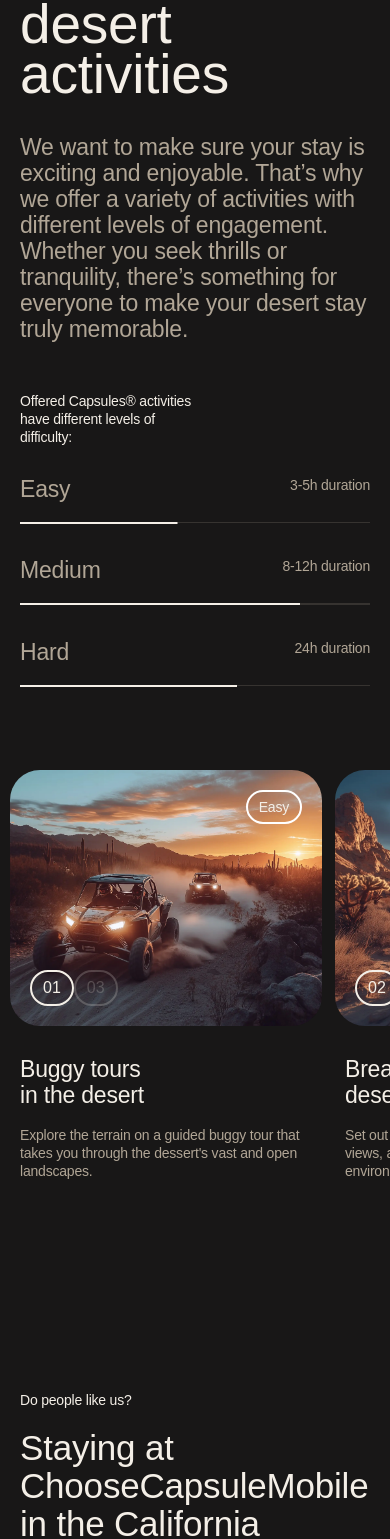
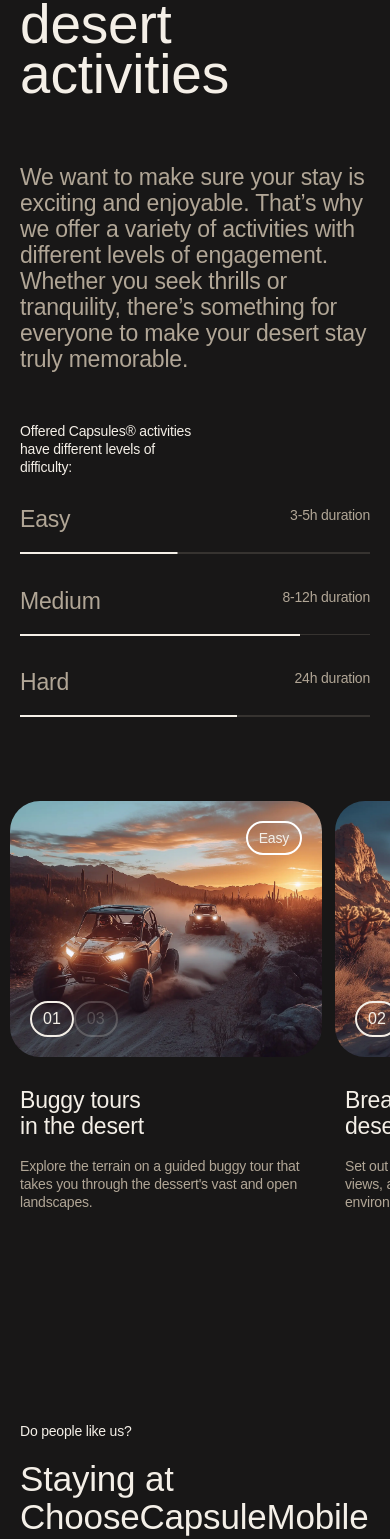
Before and after one commit to aljaz-ferenc/capsules, a React (Vite) app: page / in a window 390 px wide. Shown: the part 6780-8319 px from the top of the page. Built offline with nearby package versions, Linux system fonts and the light colour scheme; a web font is replaced by a local one.

Commit message:
add desktop version of Activities

```diff
--- /dev/null
+++ b/src/components/activities/ActivitiesDesktop.tsx
@@ -0,0 +1,50 @@
+import { useScroll, useTransform, motion } from "motion/react";
+import { useRef } from "react";
+import { activities } from "../../data/activities.ts";
+
+export default function ActivitiesDesktop() {
+	const containerRef = useRef<HTMLDivElement>(null);
+	const { scrollYProgress } = useScroll({
+		target: containerRef,
+		offset: ["start start", "end end"],
+	});
+	const x = useTransform(scrollYProgress, [0, 1], ["0%", `-${47.7}%`]);
+
+	return (
+		<div className="h-[400vh] w-[300vw] hidden md:block" ref={containerRef}>
+			<div className="w-full overflow-hidden sticky top-0">
+				<motion.div style={{ x }} className=" flex w-[300vw] gap-2.5 px-2.5">
+					{activities.map((slide, index) => (
+						<div
+							key={slide.id}
+							className="rounded-[60px] relative overflow-hidden w-[80vw]"
+						>
+							<div className="flex justify-between absolute top-8 w-full px-5">
+								<h3 className=" main-text !text-primary max-w-[10ch]">
+									{slide.title}
+								</h3>
+								<span className="rounded-full border border-primary self-start py-[0.25vw] px-[0.6vw] label">
+									{slide.difficulty}
+								</span>
+							</div>
+							<div className="flex justify-between absolute bottom-8 w-full px-5">
+								<span className="max-w-[43ch] label">{slide.description}</span>
+								<span className="ml-auto rounded-full border border-primary px-[0.6vw] py-[0.25vw] self-start label">
+									{(index + 1).toString().padStart(2, "0")}
+								</span>
+								<span className="rounded-full border border-primary px-[0.6vw] py-[0.25vw] self-start opacity-20 label">
+									0{activities.length}
+								</span>
+							</div>
+							<img
+								src={slide.image}
+								className="object-cover h-screen w-screen"
+								alt=""
+							/>
+						</div>
+					))}
+				</motion.div>
+			</div>
+		</div>
+	);
+}
--- /dev/null
+++ b/src/components/activities/ActivitiesMobile.tsx
@@ -0,0 +1,23 @@
+import { activities } from "../../data/activities.ts";
+import { Swiper, SwiperSlide } from "swiper/react";
+// eslint-disable-next-line @typescript-eslint/ban-ts-comment
+// @ts-expect-error
+import "swiper/css";
+import ActivitySlide from "./ActivitySlide.tsx";
+
+export default function ActivitiesMobile() {
+	return (
+		<Swiper
+			spaceBetween={0}
+			direction="horizontal"
+			slidesPerView={1.2}
+			className="md:hidden"
+		>
+			{Object.values(activities).map((activity, index) => (
+				<SwiperSlide key={activity.id}>
+					<ActivitySlide activity={activity} index={index} />
+				</SwiperSlide>
+			))}
+		</Swiper>
+	);
+}
--- a/src/components/sections/Activities.tsx
+++ b/src/components/sections/Activities.tsx
@@ -2,12 +2,12 @@ import RevealSectionTitle from "../animations/RevealSectionTitle.tsx";
 import { activities } from "../../data/activities.ts";
 import { useInView } from "motion/react";
 import { useRef } from "react";
-import ActivitySlide from "../activities/ActivitySlide.tsx";
-import { Swiper, SwiperSlide } from "swiper/react";
 // eslint-disable-next-line @typescript-eslint/ban-ts-comment
 // @ts-expect-error
 import "swiper/css";
 import ProgressBar from "../shared/ProgressBar.tsx";
+import ActivitiesMobile from "../activities/ActivitiesMobile.tsx";
+import ActivitiesDesktop from "../activities/ActivitiesDesktop.tsx";
 
 export default function Activities() {
 	const activitiesRef = useRef<HTMLDivElement>(null);
@@ -20,7 +20,7 @@ export default function Activities() {
 					title="Discover the desert activities"
 					subtitle="Ready for an adventure?"
 				/>
-				<p className="main-text text-muted">
+				<p className="main-text text-muted mt-[50px]">
 					We want to make sure your stay is exciting and enjoyable. That’s why
 					we offer a variety of activities with different levels of engagement.
 					Whether you seek thrills or tranquility, there’s something for
@@ -48,13 +48,8 @@ export default function Activities() {
 					))}
 				</div>
 			</div>
-			<Swiper spaceBetween={0} direction="horizontal" slidesPerView={1.2}>
-				{Object.values(activities).map((activity, index) => (
-					<SwiperSlide key={activity.id}>
-						<ActivitySlide activity={activity} index={index} />
-					</SwiperSlide>
-				))}
-			</Swiper>
+			<ActivitiesMobile />
+			<ActivitiesDesktop />
 		</section>
 	);
 }
--- a/src/components/sections/Reviews.tsx
+++ b/src/components/sections/Reviews.tsx
@@ -21,7 +21,7 @@ export default function Reviews() {
 			<motion.section
 				style={{ y, opacity }}
 				ref={reviewsRef}
-				className="my-[140px] px-[20px] h-screen py-[20px] md:flex flex-col justify-center hidden"
+				className="my-[140px] px-[20px] h-screen py-[20px] md:flex flex-col justify-center hidden md:mt-[20vw]"
 				id="reviews"
 			>
 				<Content />
```
